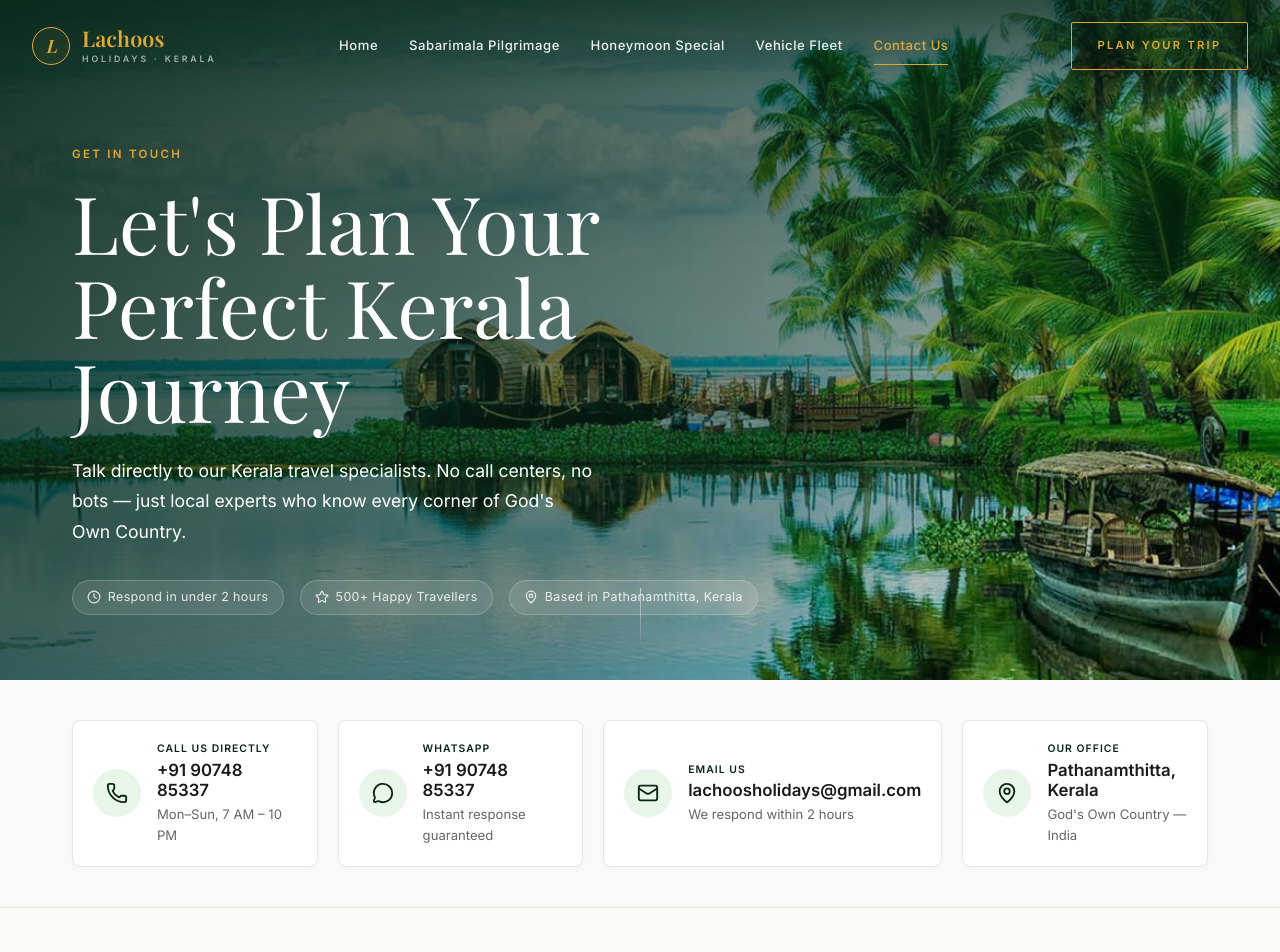
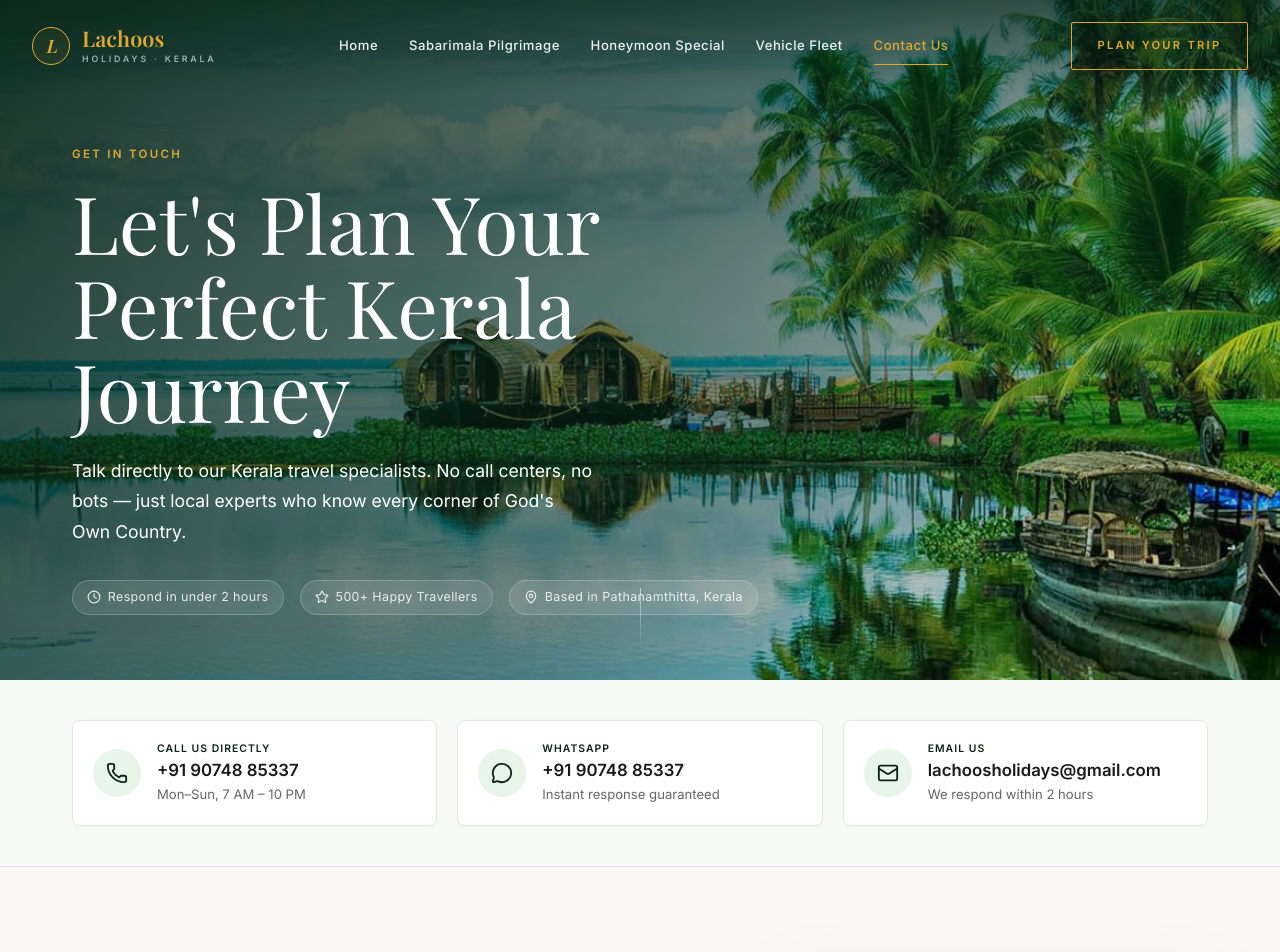
Before and after one commit to Avanza-Technologies/Lachoos-Holiday, a React (Vite) app: page /contact in a window 1280 px wide. Shown: the top 952 px of the page. Built offline with nearby package versions, Linux system fonts and the light colour scheme; a web font is replaced by a local one.

Commit message:
Updated contact page

```diff
--- a/src/pages/Contact.css
+++ b/src/pages/Contact.css
@@ -139,7 +139,7 @@
 
 .ct-info-grid {
   display: grid;
-  grid-template-columns: repeat(4, 1fr);
+  grid-template-columns: repeat(3, 1fr);
   gap: 20px;
 }
 
@@ -156,6 +156,8 @@
   box-shadow: 0 2px 10px rgba(0, 0, 0, 0.02);
   transition: transform 0.3s ease, box-shadow 0.3s ease, border-color 0.3s ease;
   cursor: pointer;
+  height: 100%;
+  box-sizing: border-box;
 }
 
 .ct-info-card:hover {
--- a/src/pages/Contact.jsx
+++ b/src/pages/Contact.jsx
@@ -54,14 +54,7 @@
     action: "mailto:lachoosholidays@gmail.com",
     actionLabel: "Send Email"
   },
-  {
-    icon: <MapPin size={22} />,
-    label: "OUR OFFICE",
-    value: "Pathanamthitta, Kerala",
-    sub: "God's Own Country — India",
-    action: "https://maps.google.com/?q=Pathanamthitta,Kerala",
-    actionLabel: "Get Directions"
-  },
+
 ];
 
 const services = [
```
Also changed, not shown: 19 other files (tests, documents, lock files or other folders).
